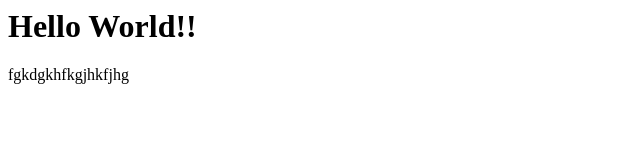
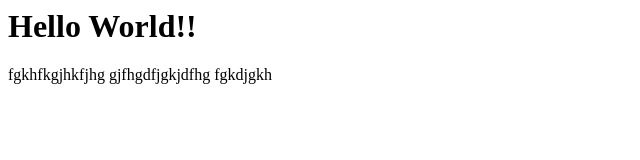
Before and after one commit to DMinSS/fantastic-octo-winner, a plain HTML site: page index.html in a window 1280 px wide. Shown: the whole page, without its empty margins (0-640 px from the left). Drawn offline with Linux system fonts and the light colour scheme.

Commit message:
add some random

```diff
--- a/index.html
+++ b/index.html
@@ -1,2 +1,4 @@
 <h1>Hello World!!</h1>
-fgkdgkhfkgjhkfjhg
+fgkhfkgjhkfjhg
+gjfhgdfjgkjdfhg
+fgkdjgkh
```
